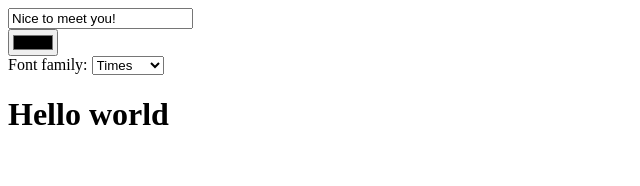
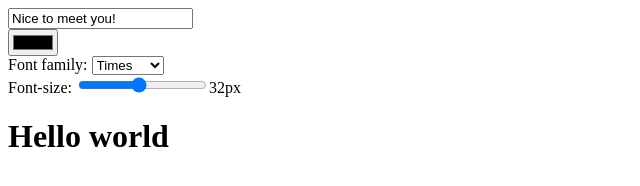
Before and after one commit to AltynaiUrmatbekova/22.02.2022, a plain HTML site: page index.html in a window 1280 px wide. Shown: the whole page, without its empty margins (0-640 px from the left). Drawn offline with Linux system fonts and the light colour scheme.

Commit message:
font-family

```diff
--- a/index.html
+++ b/index.html
@@ -23,6 +23,11 @@
             <option>Verdana</option>
         </select>
     </label>
+    <br>
+    <label>
+        Font-size:
+        <input type="range" value="32" min="16" max="50" step="1" id="font-size"><span>32px</span>
+    </label>
 
 
     <h1>Hello world</h1>
```
